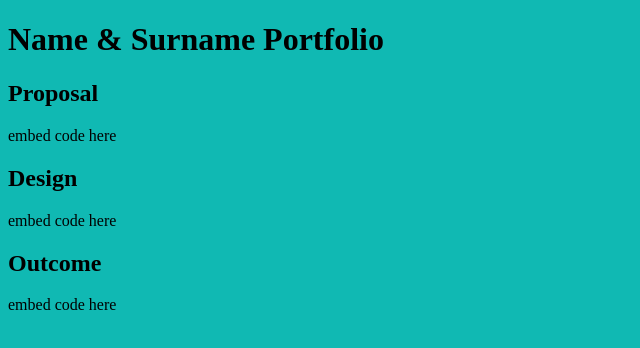
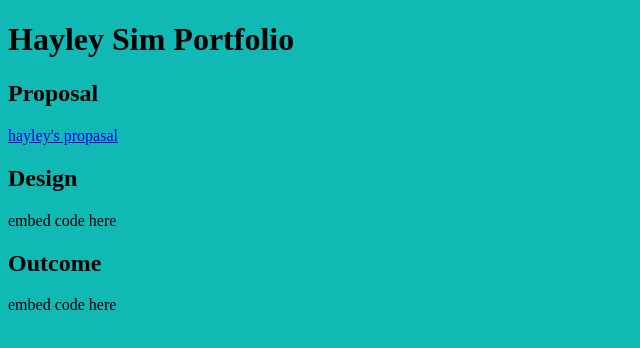
Before and after one commit to DTE-WGHS/portfolio-hsimwaitaki, a plain HTML site: page index.html in a window 1280 px wide. Shown: the whole page, without its empty margins (0-640 px from the left). Drawn offline with Linux system fonts and the light colour scheme.

Commit message:
Update index.html

```diff
--- a/index.html
+++ b/index.html
@@ -7,9 +7,9 @@
 </head>
 
 <body>
-	<H1>Name & Surname Portfolio</H1>
+	<H1>Hayley Sim Portfolio</H1>
 	<h2>Proposal</h2>
-	<p>embed code here</p>
+	<p><a href="https://drive.google.com/file/d/1OcO3paUXg6nu3LZJvhNeH7N9psvNpQyx/view?usp=sharing">hayley's propasal</a></p>
 	<h2>Design</h2>
 	<p>embed code here</p>
 	<h2>Outcome</h2>
```
